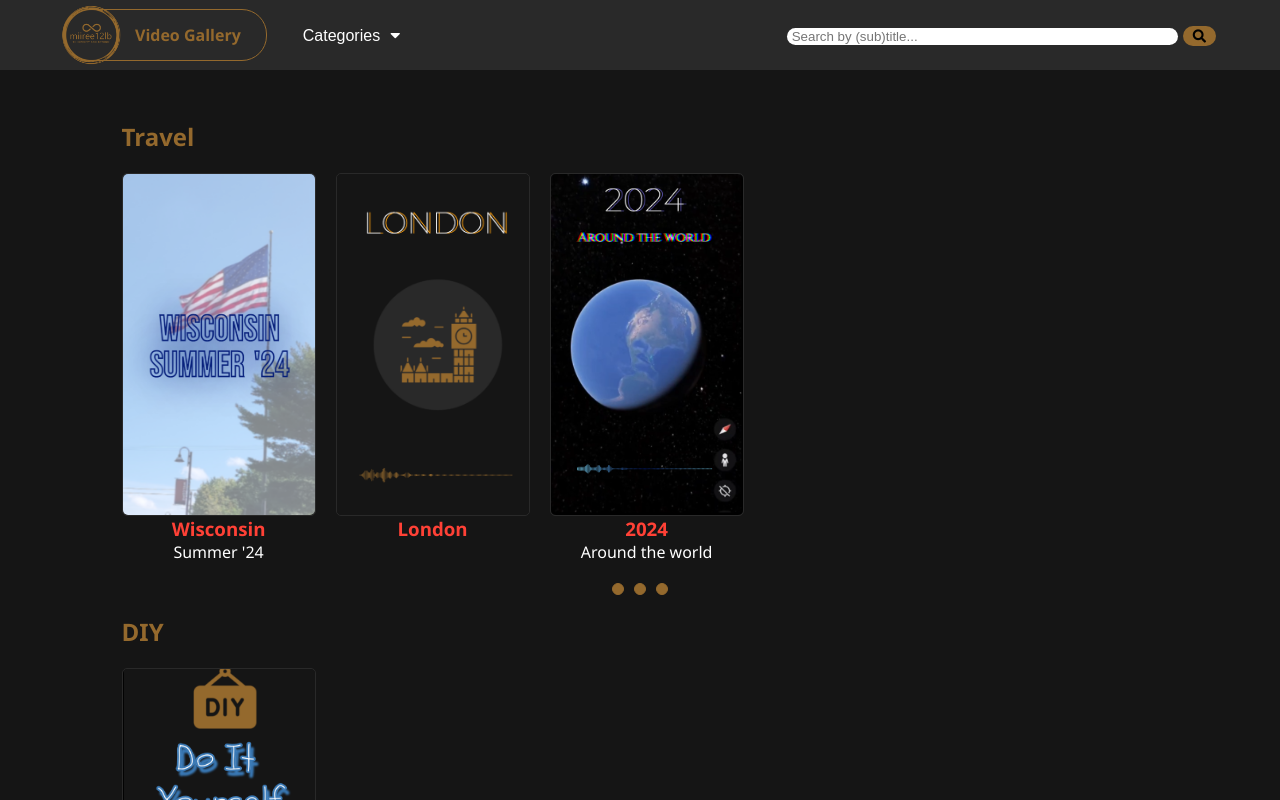
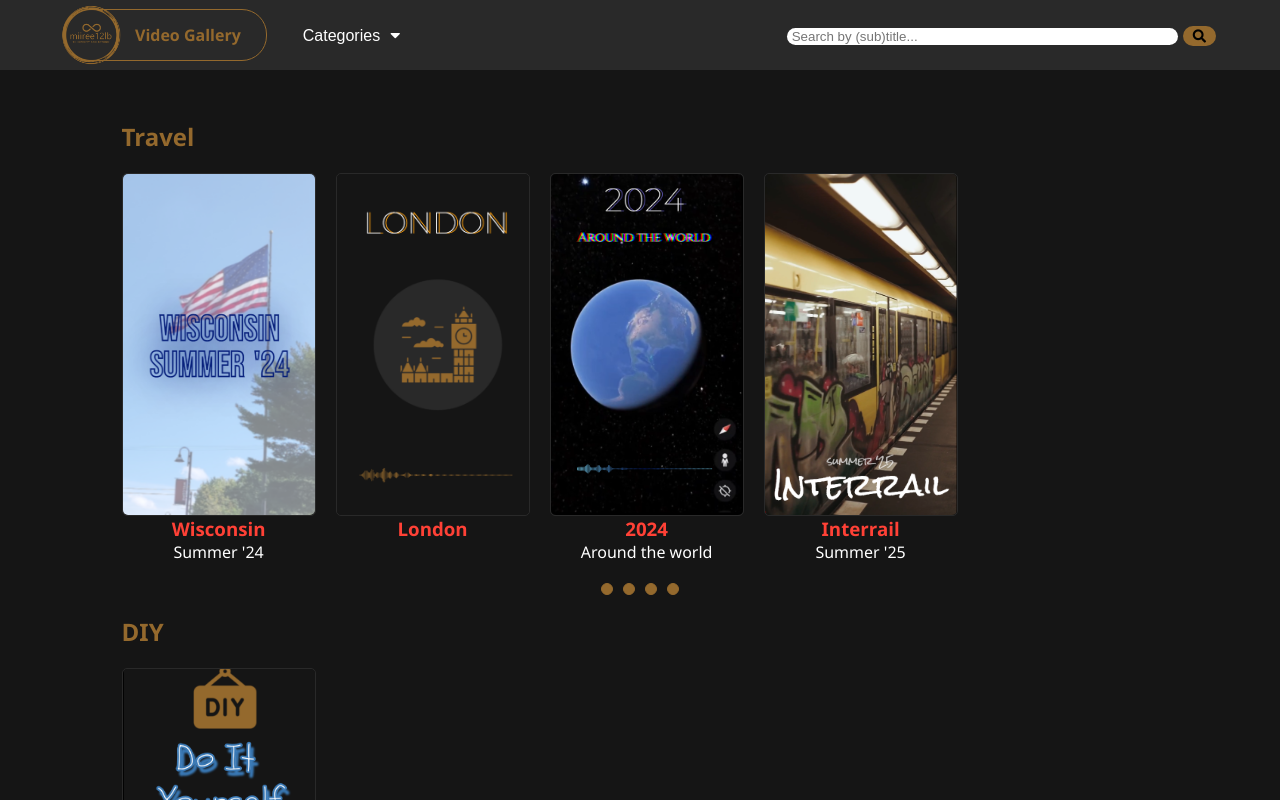
Before and after one commit to miiree12lb/video-gallery, a React (Create React App) app: page / in a window 1280 px wide. Shown: the top 800 px of the page. Built offline with nearby package versions, Linux system fonts and the light colour scheme.

Commit message:
video interrail

```diff
--- a/src/index.jsx
+++ b/src/index.jsx
@@ -13,6 +13,7 @@ import londonThumb from "./assets/thumbnails/londonThumb.png";
 import thumb2024 from "./assets/thumbnails/2024Thumb.png";
 import menuMentorThumb from "./assets/thumbnails/MenuMentorThumb.png";
 import diy66Thumb from "./assets/thumbnails/diy66Thumb.png";
+import interrailThumb from "./assets/thumbnails/interrail.png";
 
 function Root() {
     const viewRef = useRef(null);
@@ -28,11 +29,13 @@ function Root() {
 
     const video2024 = {videoUrl:"https://drive.google.com/file/d/14uKQ0Nq3MBlLWa8zzSmk5BSUv9N0VmyQ/preview", vertical: true, title: "2024", subtitle: "Around the world", thumbnail: thumb2024};
     const videoMenu = {videoUrl: "https://drive.google.com/file/d/1t5o0a813PEGNkQIZODBMwaUzxciKhZDD/preview", vertical: false, title: "MenuMentor", thumbnail: menuMentorThumb};
+    const videoInterrail = {videoUrl: "https://drive.google.com/file/d/1uJKRYwIljFQI15nSXulzhGS_1jLb6Snj/preview", vertical: true, title: "Interrail", subtitle: "Summer '25", thumbnail: interrailThumb}
 
     const initialTravelVideos = [
         { videoUrl: "https://drive.google.com/file/d/1MF9pskvYNstpLSs_vHGEpdLKcZDiAxYS/preview", vertical: true, title: "Wisconsin", subtitle: "Summer '24", thumbnail: wisconsinThumb},
         { videoUrl: "https://drive.google.com/file/d/1K-53KMVX9t_6k7_impheHPYGNb1K2jjO/preview", vertical: true, title: "London", thumbnail: londonThumb},
         video2024,
+        videoInterrail
     ];
 
     const initialRecapVideos = [
```
Also changed, not shown: src/assets/thumbnails/interrail.png (added), 10 other files (tests, documents, lock files or other folders).
